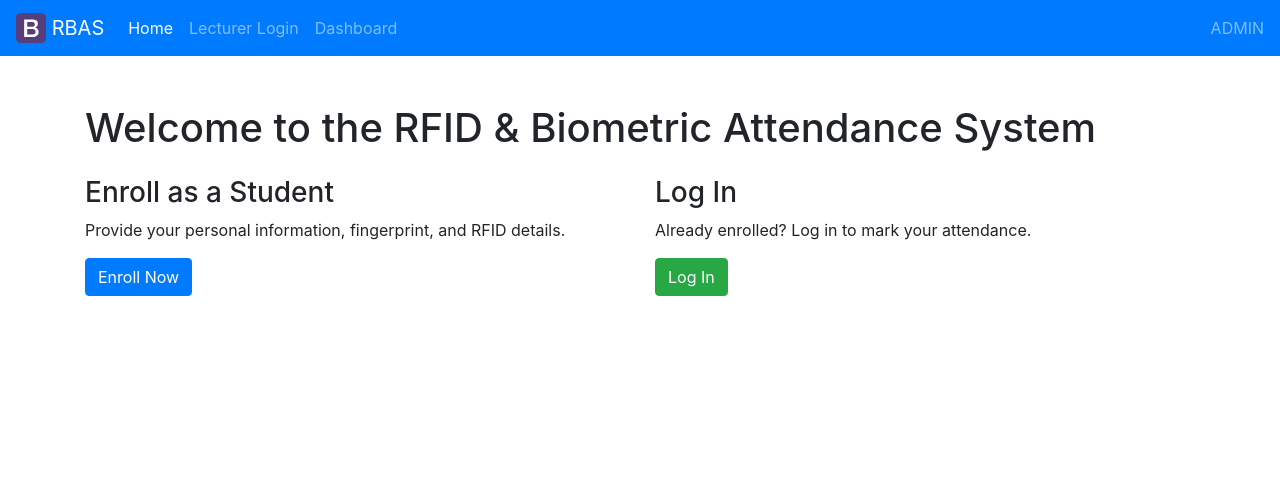
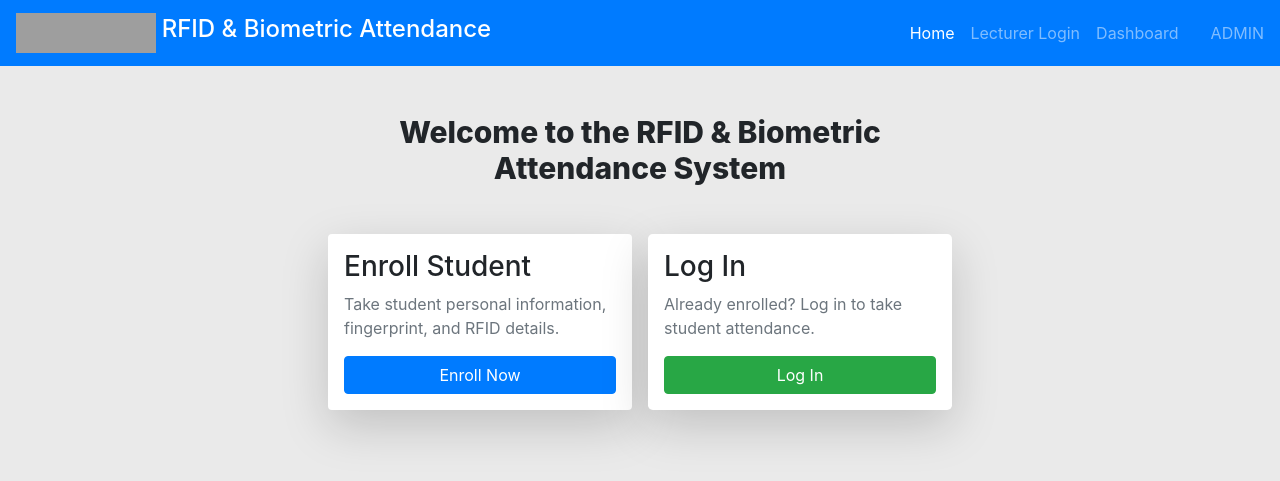
Before and after one commit to TEMHITHORPHE/_Rfid_attendance_system, a Django app: page / in a window 1280 px wide. Shown: the top 481 px of the page. Run offline with Django 3.2, Linux system fonts and the light colour scheme; some libraries are stand-ins or nearby versions; grey boxes are pictures that could not be loaded.

Commit message:
major UI fix

```diff
--- a/attendance/templates/index.html
+++ b/attendance/templates/index.html
@@ -10,25 +10,29 @@
 
 </head>
 
-<body>
+<body style="background-color: #eaeaea;">
     {% include "navbar.html" %}
 
-    <div class="container mt-5">
-        <h1>Welcome to the RFID & Biometric Attendance System</h1>
-        <div class="row mt-4">
-            <div class="col-md-6">
-                <h3>Enroll as a Student</h3>
-                <p>Provide your personal information, fingerprint, and RFID details.</p>
-                <a href="{% url 'attendance:enroll_student' %}" class="btn btn-primary">Enroll Now</a>
+    <center>
+    </center>
+    <h1 class="text-center mx-auto mt-5" style="width: 40%; font-size: 30px; font-weight: 800; line-height: 36px;">Welcome to the RFID & Biometric Attendance System</h1>
+    <div class="container mt-5 w-50">
+        <div class="row mt-5">
+            <div class="col text-left shadow-lg p-3 mx-2 mb-5 bg-white rounded">
+                <h3>Enroll Student</h3>
+                <p class="text-secondary"> Take student personal information, fingerprint, and RFID details.</p>
+                <a href="{% url 'attendance:enroll_student' %}" class="btn btn-primary w-100">Enroll Now</a>
             </div>
-            <div class="col-md-6">
+            <div class="col text-left shadow-lg p-3 mx-2 mb-5 bg-white rounded-lg">
                 <h3>Log In</h3>
-                <p>Already enrolled? Log in to mark your attendance.</p>
-                <a href="{% url 'attendance:lecturer_login' %}" class="btn btn-success">Log In</a>
+                <p class="text-secondary">Already enrolled? Log in to take student attendance.</p>
+                <a href="{% url 'attendance:lecturer_login' %}" class="btn btn-success w-100">Log In</a>
             </div>
         </div>
+        <div class="row mt-4">
+        </div>
     </div>
-
+    <!-- <div class="shadow-lg p-3 mb-5 bg-white rounded">Larger shadow</div> -->
 
     {% include "footer.html" %}
 
--- a/attendance/templates/navbar.html
+++ b/attendance/templates/navbar.html
@@ -2,15 +2,14 @@
 
 <nav class="navbar navbar-expand-lg navbar-dark bg-primary">
     <a class="navbar-brand" href="#">
-        <img src="{%  static 'bootstrap-solid.svg'  %}" width="30" height="30" class="d-inline-block align-top" alt="">
-        RBAS
+        <img src="{%  static 'FUT-01.PNG'  %}" width="140" height="40" class="d-inline-block align-top" alt="">
+        <h3 class="d-inline" style="font-size: 24px;vertical-align: middle;">RFID & Biometric Attendance</h3>
     </a>
-    <button class="navbar-toggler" type="button" data-toggle="collapse" data-target="#navbarText"
-        aria-controls="navbarText" aria-expanded="false" aria-label="Toggle navigation">
+    <button class="navbar-toggler" type="button" data-toggle="collapse" data-target="#navbarText" aria-controls="navbarText" aria-expanded="false" aria-label="Toggle navigation">
         <span class="navbar-toggler-icon"></span>
     </button>
     <div class="collapse navbar-collapse" id="navbarText">
-        <ul class="navbar-nav mr-auto">
+        <ul class="navbar-nav ml-auto">
             <li class="nav-item active">
                 <a class="nav-link" href="/">Home <span class="sr-only">(current)</span></a>
             </li>
@@ -22,6 +21,6 @@
                 <a class="nav-link" href="/dashboard"> Dashboard </a>
             </li>
         </ul>
-        <a class=" navbar-text" href="/admin">ADMIN</a>
+        <a class="ml-4 navbar-text" href="/admin">ADMIN</a>
     </div>
 </nav>
```
Also changed, not shown: attendance/templates/enroll.html (+18 -6 lines).
